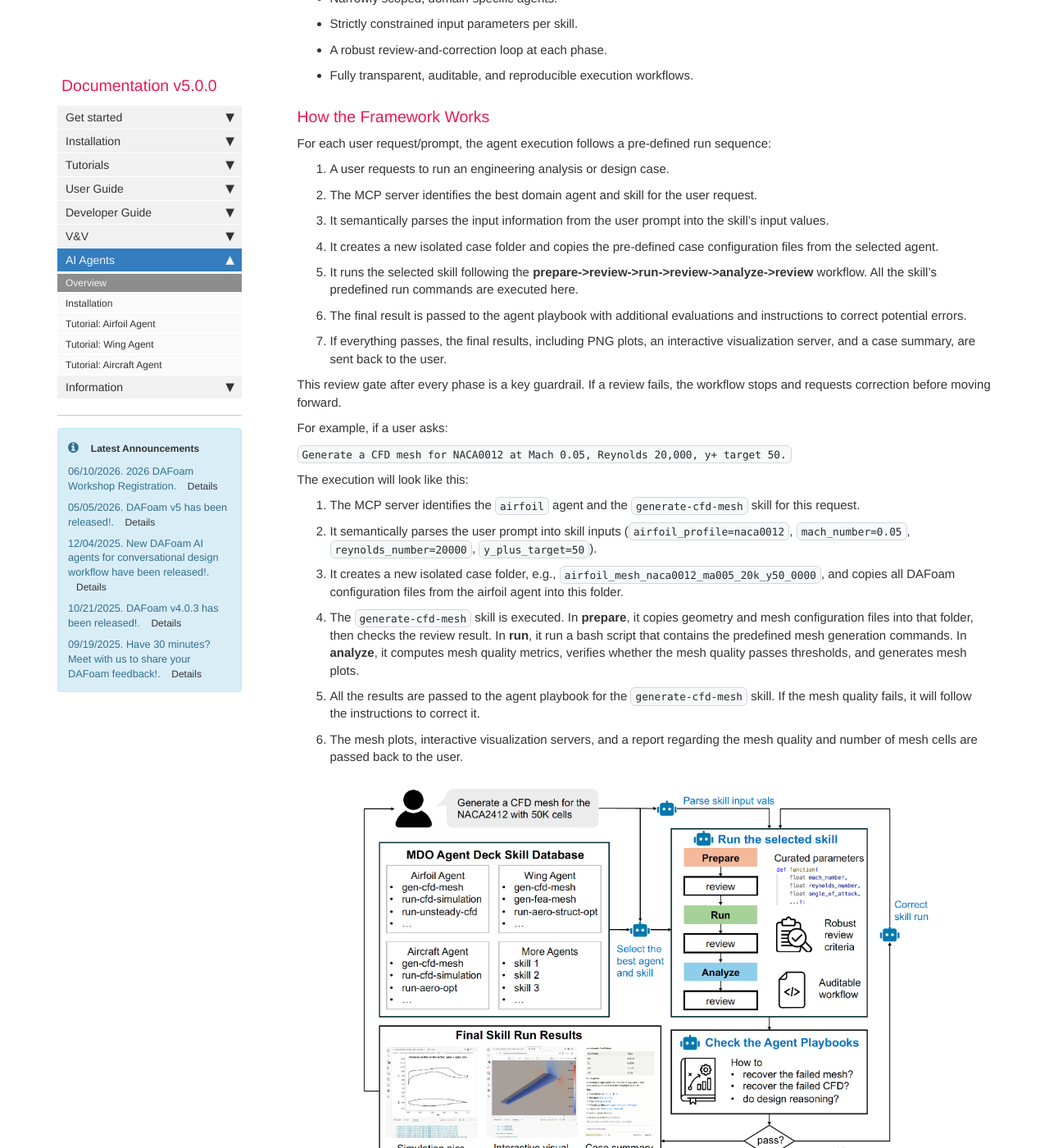
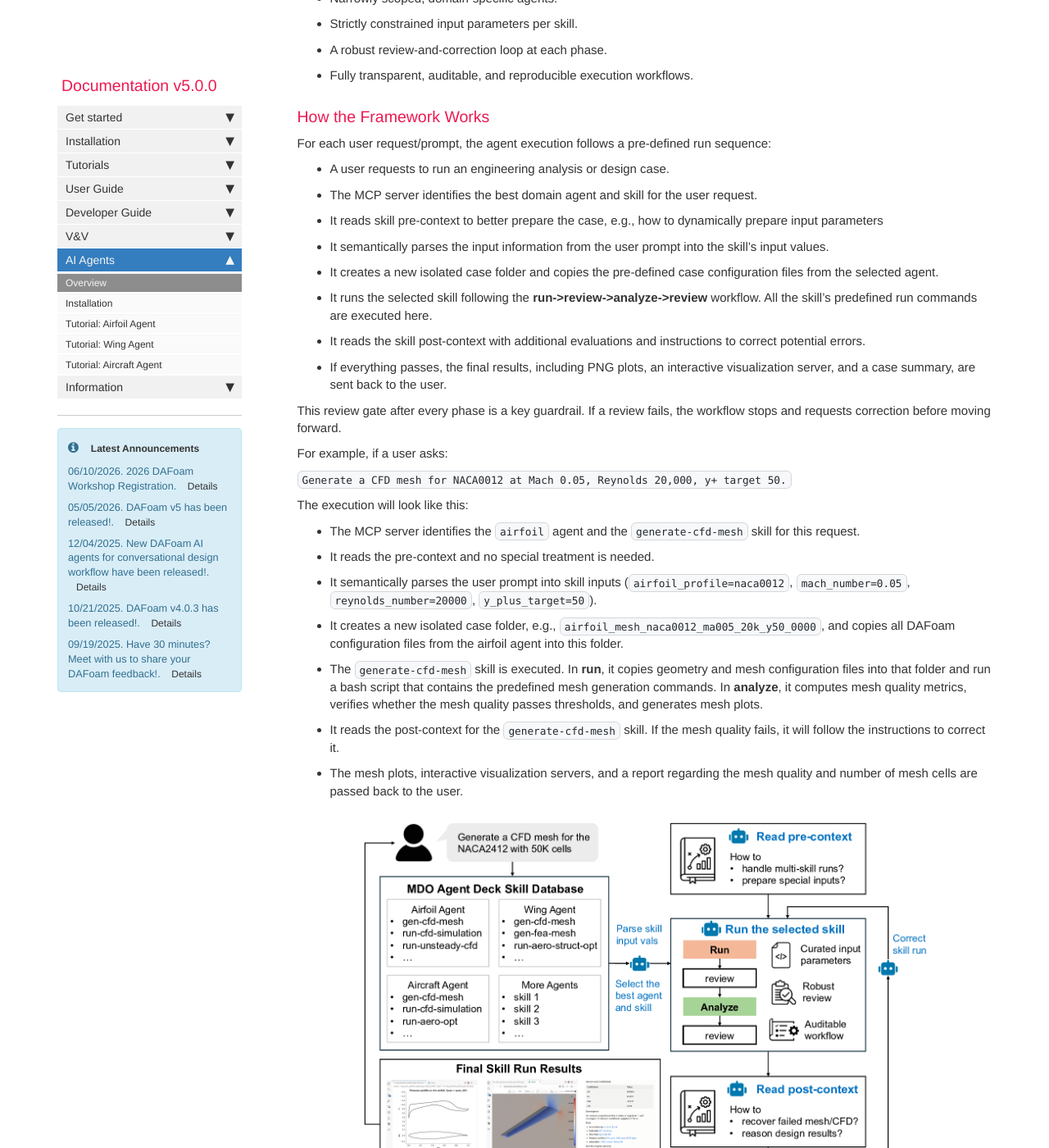
Before and after one commit to DAFoam/DAFoam.github.io, a Jekyll site: the page built from pages/mydoc/mydoc_ai_agent_overview.md, in a window 1280 px wide and 1400 px high, scrolled down 624 px. Shown: the whole window at 82% size. Built offline with Jekyll 4.4.1, drawn with Linux system fonts in a browser that asks for light colours; comment, search, counter and statistics services are not loaded; some of the changed text lies outside the part shown.

Commit message:
content update

```diff
--- a/pages/mydoc/mydoc_ai_agent_overview.md
+++ b/pages/mydoc/mydoc_ai_agent_overview.md
@@ -24,13 +24,14 @@ The framework is designed to be trustworthy for engineering using the following
 
 For each user request/prompt, the agent execution follows a pre-defined run sequence:
 
-0. A user requests to run an engineering analysis or design case.
-1. The MCP server identifies the best domain agent and skill for the user request.
-2. It semantically parses the input information from the user prompt into the skill's input values.
-3. It creates a new isolated case folder and copies the pre-defined case configuration files from the selected agent.
-4. It runs the selected skill following the **prepare->review->run->review->analyze->review** workflow. All the skill's predefined run commands are executed here.
-5. The final result is passed to the agent playbook with additional evaluations and instructions to correct potential errors.
-6. If everything passes, the final results, including PNG plots, an interactive visualization server, and a case summary, are sent back to the user.
+- A user requests to run an engineering analysis or design case.
+- The MCP server identifies the best domain agent and skill for the user request.
+- It reads skill pre-context to better prepare the case, e.g., how to dynamically prepare input parameters
+- It semantically parses the input information from the user prompt into the skill's input values.
+- It creates a new isolated case folder and copies the pre-defined case configuration files from the selected agent.
+- It runs the selected skill following the **run->review->analyze->review** workflow. All the skill's predefined run commands are executed here.
+- It reads the skill post-context with additional evaluations and instructions to correct potential errors.
+- If everything passes, the final results, including PNG plots, an interactive visualization server, and a case summary, are sent back to the user.
 
 This review gate after every phase is a key guardrail. If a review fails, the workflow stops and requests correction before moving forward.
 
@@ -40,12 +41,13 @@ For example, if a user asks:
 
 The execution will look like this:
 
-1. The MCP server identifies the `airfoil` agent and the `generate-cfd-mesh` skill for this request.
-2. It semantically parses the user prompt into skill inputs (`airfoil_profile=naca0012`, `mach_number=0.05`, `reynolds_number=20000`, `y_plus_target=50`).
-3. It creates a new isolated case folder, e.g., `airfoil_mesh_naca0012_ma005_20k_y50_0000`, and copies all DAFoam configuration files from the airfoil agent into this folder.
-4. The `generate-cfd-mesh` skill is executed. In **prepare**, it copies geometry and mesh configuration files into that folder, then checks the review result. In **run**, it run a bash script that contains the predefined mesh generation commands. In **analyze**, it computes mesh quality metrics, verifies whether the mesh quality passes thresholds, and generates mesh plots.
-5. All the results are passed to the agent playbook for the `generate-cfd-mesh` skill. If the mesh quality fails, it will follow the instructions to correct it.
-6. The mesh plots, interactive visualization servers, and a report regarding the mesh quality and number of mesh cells are passed back to the user.
+- The MCP server identifies the `airfoil` agent and the `generate-cfd-mesh` skill for this request.
+- It reads the pre-context and no special treatment is needed.
+- It semantically parses the user prompt into skill inputs (`airfoil_profile=naca0012`, `mach_number=0.05`, `reynolds_number=20000`, `y_plus_target=50`).
+- It creates a new isolated case folder, e.g., `airfoil_mesh_naca0012_ma005_20k_y50_0000`, and copies all DAFoam configuration files from the airfoil agent into this folder.
+- The `generate-cfd-mesh` skill is executed. In **run**, it copies geometry and mesh configuration files into that folder and run a bash script that contains the predefined mesh generation commands. In **analyze**, it computes mesh quality metrics, verifies whether the mesh quality passes thresholds, and generates mesh plots.
+- It reads the post-context for the `generate-cfd-mesh` skill. If the mesh quality fails, it will follow the instructions to correct it.
+- The mesh plots, interactive visualization servers, and a report regarding the mesh quality and number of mesh cells are passed back to the user.
 
 <div style="text-align: center;">
 <img src="{{ site.url }}{{ site.baseurl }}/images/tutorials/AI-overview-diagram.png" style="width:900px !important;" />
@@ -57,9 +59,9 @@ Fig. 1. Schematic of the agentic AI workflow
 
 The framework records workflow and runtime context in the working directory. This design supports traceability, debugging, and reproducibility for engineering studies.
 
-- `agent_workflow.json`: auditable case-by-case phase history (`set_skill_inputs`, `prepare`, `review_prepare`, `run`, `review_run`, `analyze`, `review_analyze`) with timestamps and status.
+- `agent_workflow.json`: auditable case-by-case phase history (`set_skill_inputs`, `run`, `review_run`, `analyze`, `review_analyze`) with timestamps and status.
 - `agent_state.json`: persisted bindings (inputs and case directories) so sessions can resume after MCP server restarts.
-- `bash_*.sh`: the agent generates a `bash_*.sh` script for each `prepare`, `run`, and `analyze` phase, e.g., `bash_generate-cfd-mesh_run_001.sh`. A user can easily reproduce the exact workflow the agent executed by running these bash scripts in sequence.
+- `bash_*.sh`: the agent generates a `bash_*.sh` script for each `run` and `analyze` phase, e.g., `bash_generate-cfd-mesh_run_001.sh`. A user can easily reproduce the exact workflow the agent executed by running these bash scripts in sequence.
 
 ### Reference
 
```
Also changed, not shown: images/tutorials/AI-overview-diagram.png.
